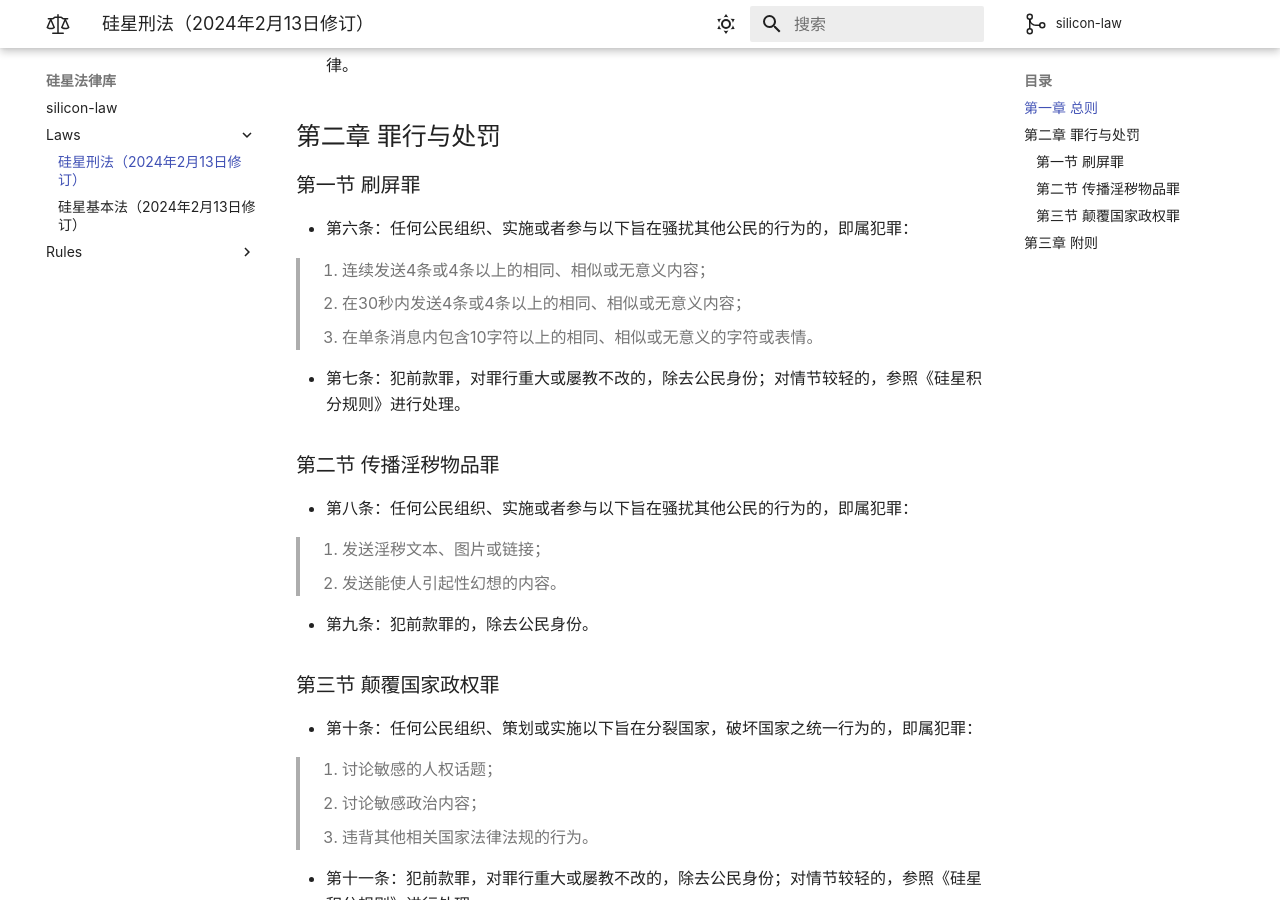
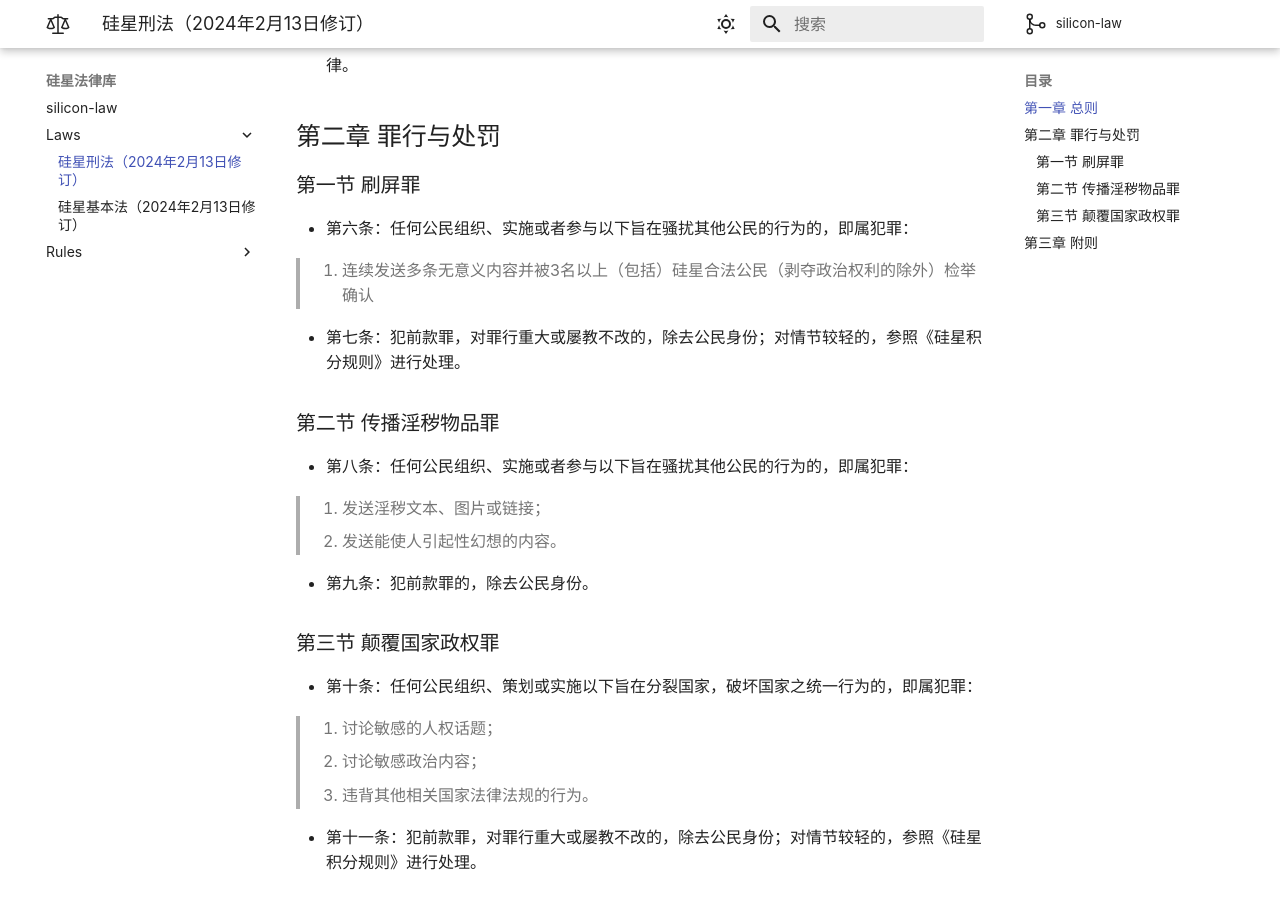
Before and after one commit to silicon-star-united-government/silicon-law, an MkDocs documentation site: the page built from docs/laws/硅星刑法.md, in a window 1280 px wide and 900 px high, scrolled down 414 px. Built offline with MkDocs 1.6.1 and Material for MkDocs 9.7.7, drawn with Linux system fonts in a browser that asks for light colours; comment, search, counter and statistics services are not loaded.

Commit message:
Update 硅星刑法.md
修改刷屏罪

```diff
--- a/docs/laws/硅星刑法.md
+++ b/docs/laws/硅星刑法.md
@@ -9,9 +9,7 @@
 ### 第一节 刷屏罪
 * 第六条：任何公民组织、实施或者参与以下旨在骚扰其他公民的行为的，即属犯罪：
 
-  > 1. 连续发送4条或4条以上的相同、相似或无意义内容；
-  > 2. 在30秒内发送4条或4条以上的相同、相似或无意义内容；
-  > 3. 在单条消息内包含10字符以上的相同、相似或无意义的字符或表情。
+  > 1. 连续发送多条无意义内容并被3名以上（包括）硅星合法公民（剥夺政治权利的除外）检举确认
 
 * 第七条：犯前款罪，对罪行重大或屡教不改的，除去公民身份；对情节较轻的，参照《硅星积分规则》进行处理。
 ### 第二节 传播淫秽物品罪
```
